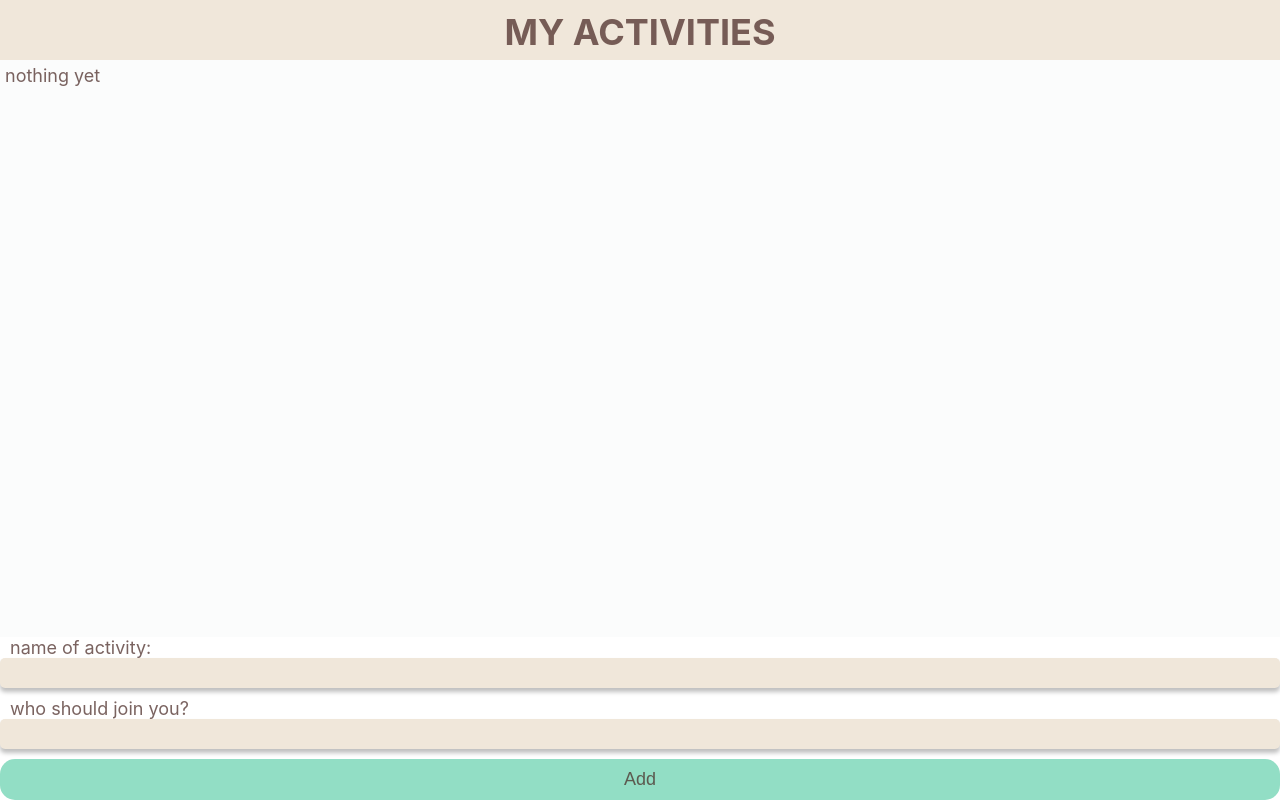
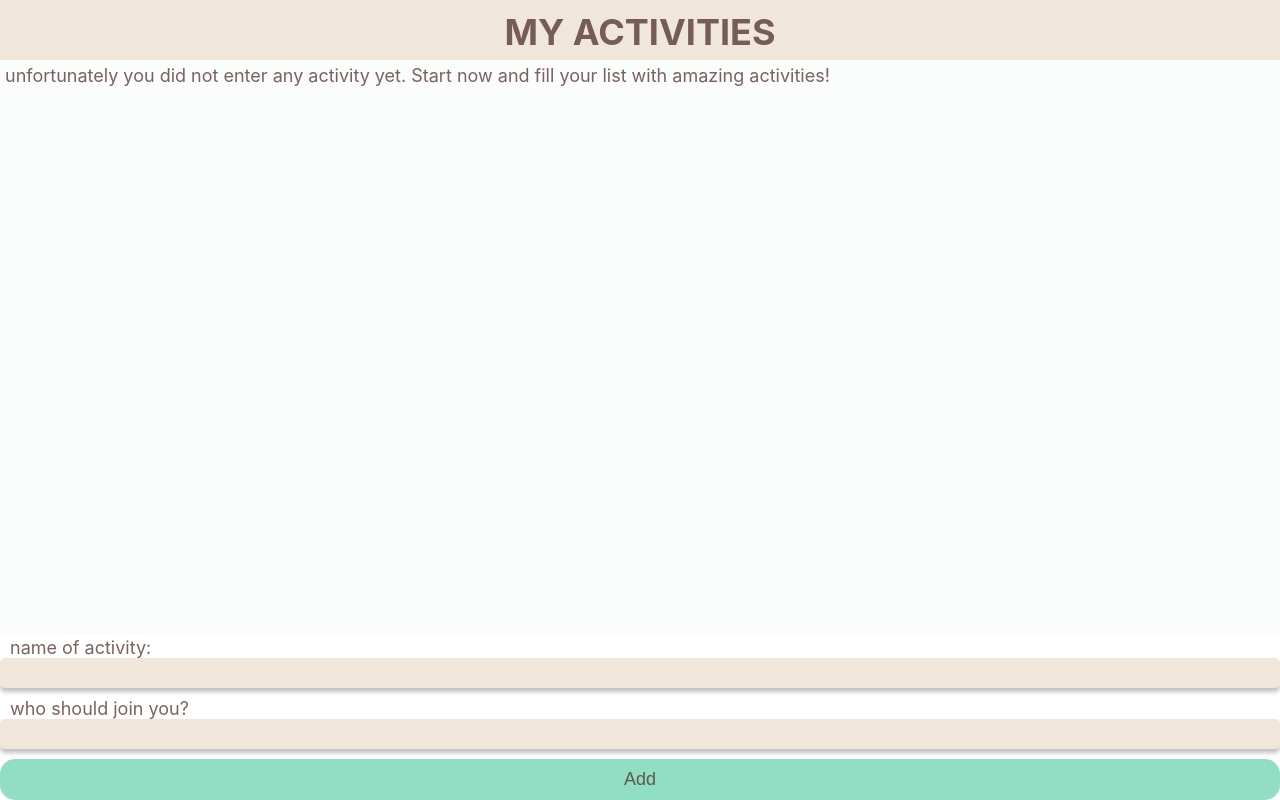
Before and after one commit to JelenadlS/capstone-project, a React (Create React App) app: page / in a window 1280 px wide. Built offline with nearby package versions, Linux system fonts and the light colour scheme.

Commit message:
Fix display error message

```diff
--- a/src/components/Card.js
+++ b/src/components/Card.js
@@ -1,12 +1,13 @@
 import styled from 'styled-components';
 
-export default function Card({ activity, friend }) {
+export default function Card({ activity, friend, emtytext }) {
   return (
     <Wrapper>
       <p>
         <strong>{activity}</strong>
       </p>
       <p>{friend}</p>
+      {emtytext}
     </Wrapper>
   );
 }
--- a/src/components/List.js
+++ b/src/components/List.js
@@ -13,7 +13,11 @@ export default function List({ activities }) {
   if (!activities || activities.length === 0) {
     return (
       <ListStyle role="list">
-        <li> nothing yet</li>
+        <li>
+          <Card
+            emtytext={`unfortunately you did not enter any activity yet. Start now and fill your list with amazing activities!`}
+          />
+        </li>
         <div ref={activitiesEndRef} />
       </ListStyle>
     );
```
